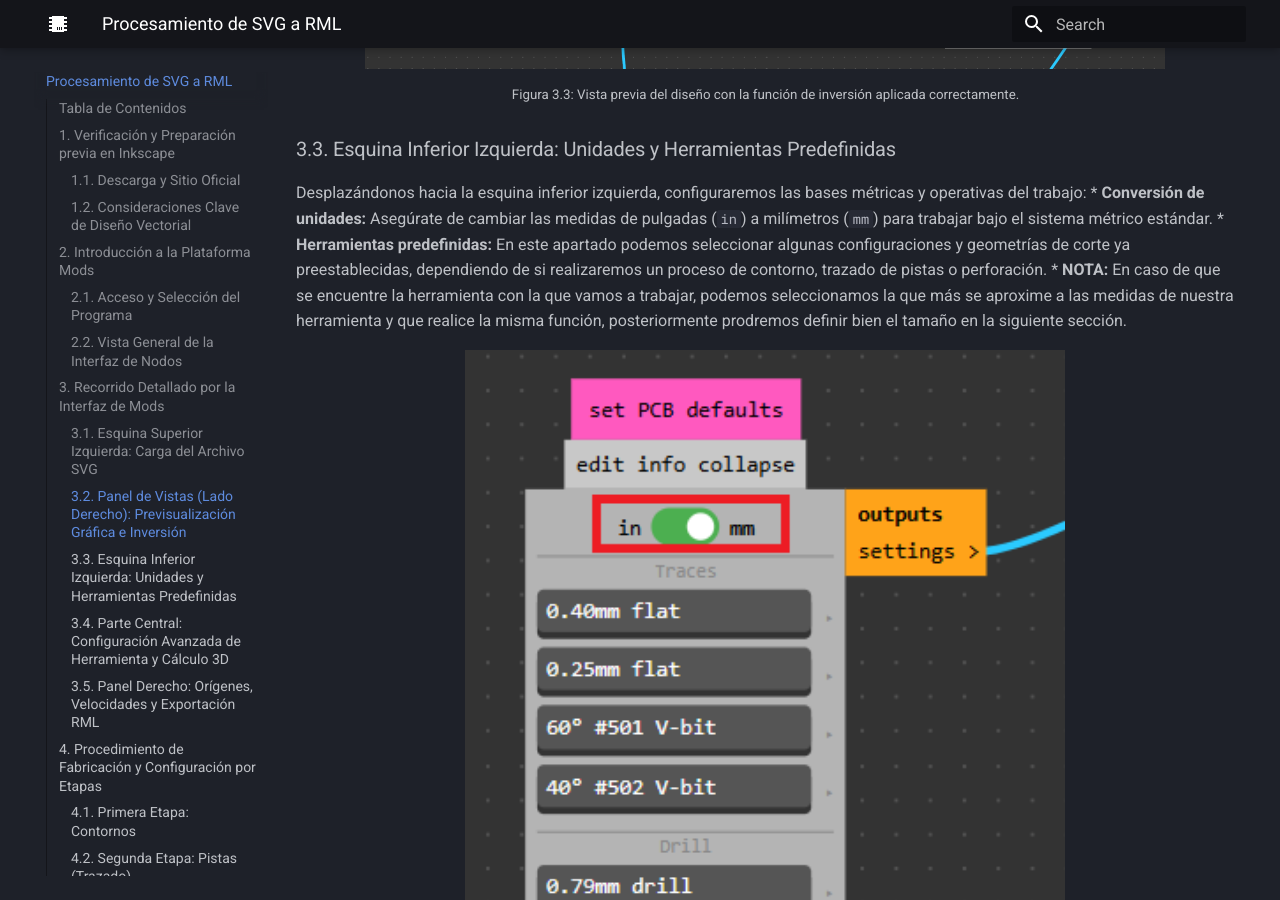
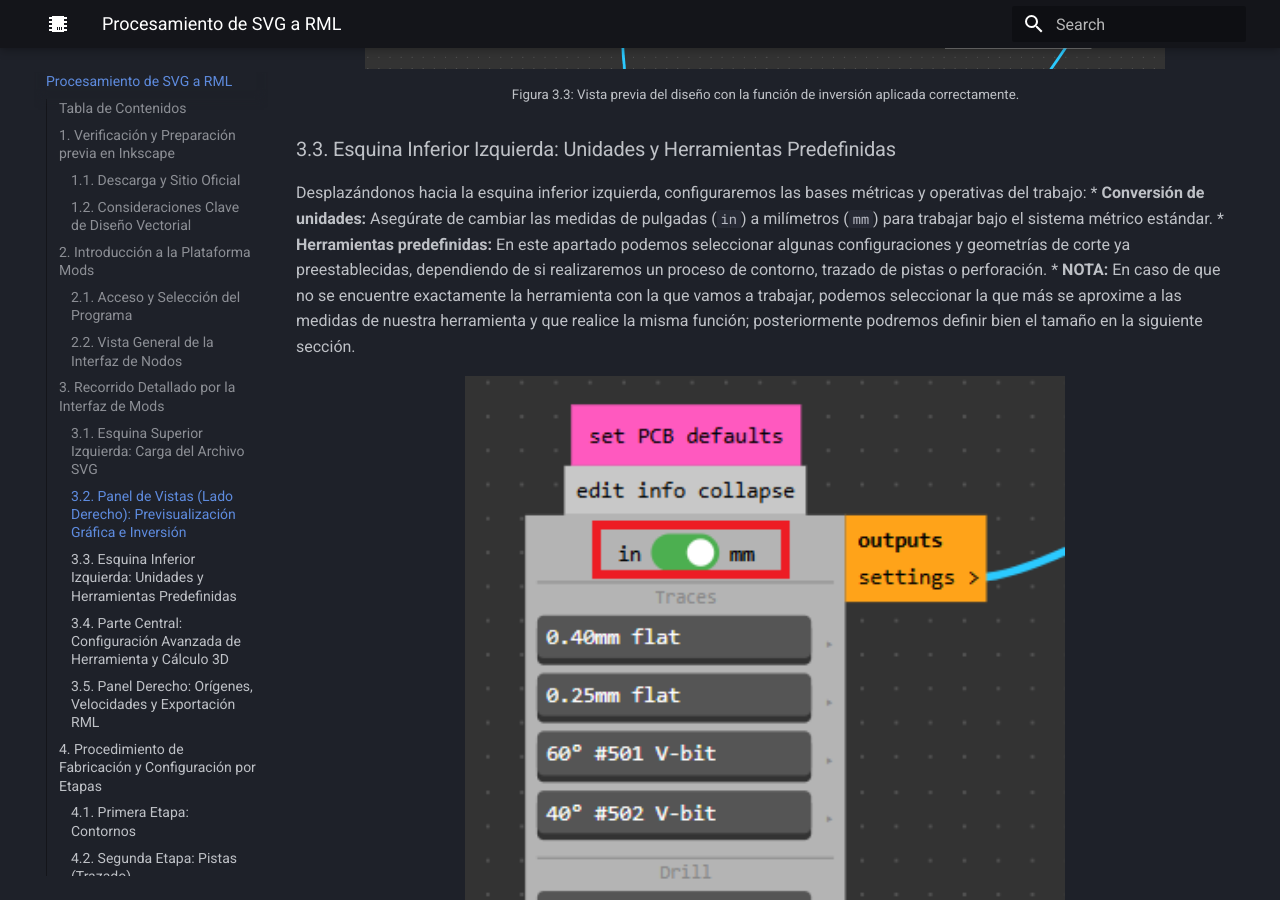
Before and after one commit to Joy-2307/Producci-n-Electr-nica-JIGR, an MkDocs documentation site: the page built from docs/Mods CE.md, in a window 1280 px wide and 900 px high, scrolled down 5633 px. Built offline with MkDocs 1.6.1 and Material for MkDocs 9.7.7, drawn with Linux system fonts in a browser that asks for light colours; some of the changed text lies outside the part shown.

Commit message:
Update Mods CE.md

```diff
--- a/docs/Mods CE.md
+++ b/docs/Mods CE.md
@@ -62,7 +62,7 @@
 * 🔵 **Azul:** Módulo de entrada de archivos y visualización gráfica.
 * 🟢 **Verde:** Configuración de unidades y selección de herramientas de corte.
 * 🟠 **Naranja:** Parámetros de la herramienta, diámetros, número de pasadas y cálculo de trayectorias.
-* 🟣 **Morado:** Control de origen, velocidades de avance
+* 🟣 **Morado:** Control de origen, velocidades de avance.
 * 🔴 **Rojo:** Guardado final del archivo RML.
 
 <p align="center">
@@ -106,7 +106,7 @@
 Desplazándonos hacia la esquina inferior izquierda, configuraremos las bases métricas y operativas del trabajo:
 * **Conversión de unidades:** Asegúrate de cambiar las medidas de pulgadas (`in`) a milímetros (`mm`) para trabajar bajo el sistema métrico estándar.
 * **Herramientas predefinidas:** En este apartado podemos seleccionar algunas configuraciones y geometrías de corte ya preestablecidas, dependiendo de si realizaremos un proceso de contorno, trazado de pistas o perforación.
-* **NOTA:** En caso de que se encuentre la herramienta con la que vamos a trabajar, podemos seleccionamos la que más se aproxime a las medidas de nuestra herramienta y que realice la misma función, posteriormente prodremos definir bien el tamaño en la siguiente sección.
+* **NOTA:** En caso de que no se encuentre exactamente la herramienta con la que vamos a trabajar, podemos seleccionar la que más se aproxime a las medidas de nuestra herramienta y que realice la misma función; posteriormente podremos definir bien el tamaño en la siguiente sección.
 
 <p align="center">
   <img src="../recursos/imgs/mods_esquina_inferior_izquierda.png" alt="Configuración de unidades en mm y herramientas predefinidas en la esquina inferior izquierda" width="600"><br>
@@ -154,7 +154,7 @@
 
 Para llevar a cabo la manufactura exitosa de nuestra placa en la Roland MonoFab (SRM-20) utilizando Mods, debemos seguir un orden estricto de procesos.
 
-**Regla fundamental entre procesos:** Es **indispensable** dar un *refresh* (recargar) a la página web de Mods al finalizar cada etapa. Esto nos garantiza limpiar la memoria caché de los nodos y evitar conflictos al cargar un nuevo archivo vectorial (SVG) con configuraciones de herramientas distintas.
+⚠️ **Regla fundamental entre procesos:** Es **indispensable** dar un *refresh* (recargar) a la página web de Mods al finalizar cada etapa. Esto nos garantiza limpiar la memoria caché de los nodos y evitar conflictos al cargar un nuevo archivo vectorial (SVG) con configuraciones de herramientas distintas.
 
 ### 4.1. Primera Etapa: Contornos
 Comenzaremos procesando el archivo vectorial correspondiente al contorno exterior de nuestra placa.
```
Also changed, not shown: other parts of docs/Mods CE.md (+1 -1 lines).
